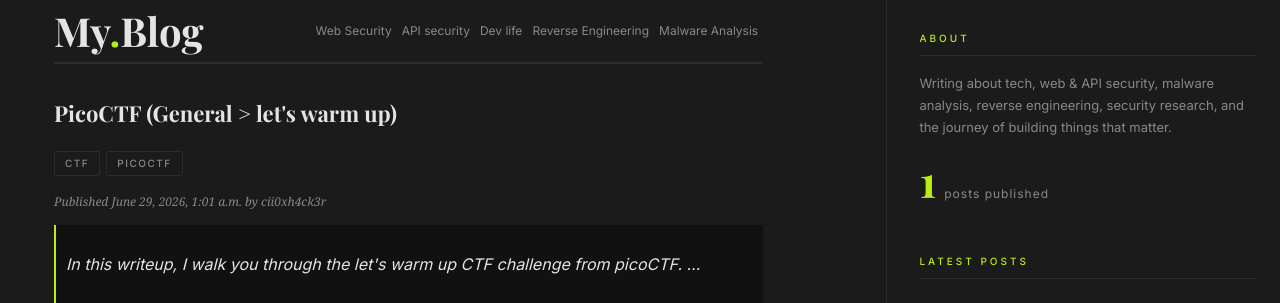
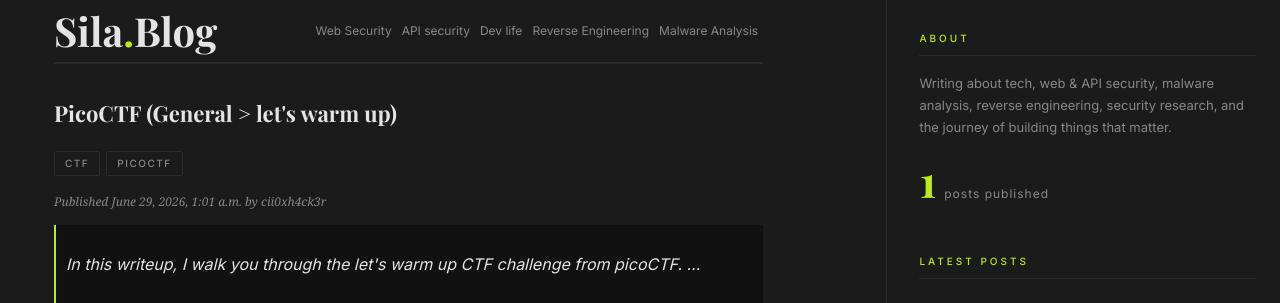
Before and after one commit to IamSila/blog_app, a Django app: page /blog/ in a window 1280 px wide. Shown: the top 303 px of the page. Run offline with Django 4.2, Linux system fonts and the light colour scheme; data comes from the database, SQL or seed files in the repository; data that the repository does not hold is empty; parts of the project's set-up code (start-up, migrations or seed data) failed here and were passed over.

Commit message:
updated list heading section

```diff
--- a/blog/templates/blog/post/list.html
+++ b/blog/templates/blog/post/list.html
@@ -13,7 +13,7 @@
 {% block content %}
 
 <div class="list-heading">
-  <h2>My<span>.</span>Blog</h2>
+  <h2>Sila<span>.</span>Blog</h2>
   <ul>
     <li>Web Security</li>
     <li>API security</li>
```
